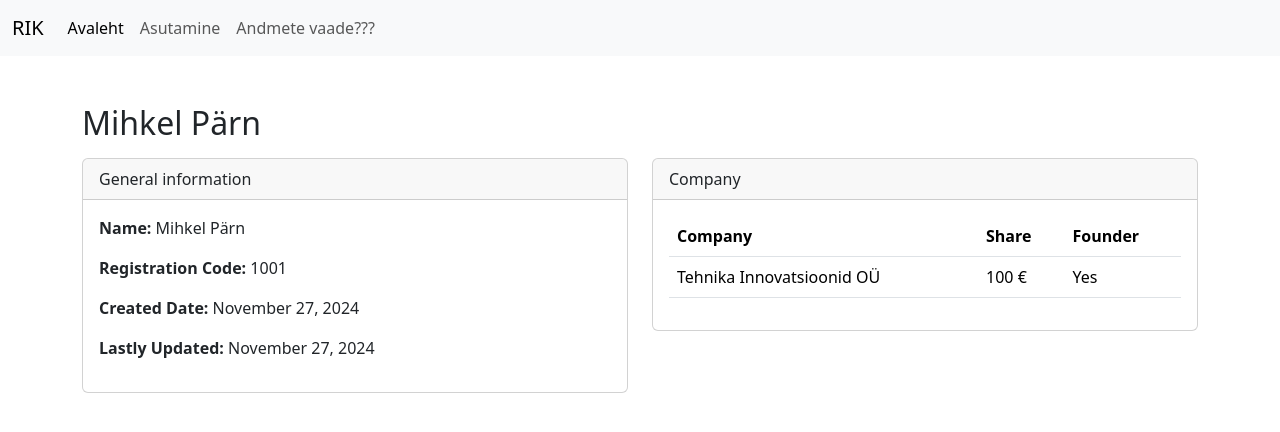
After one commit to stennn2001/prooviulesanne, a Django app: page /company/details/person/1/ in a window 1280 px wide. The commit adds this page. Shown: the top 432 px of the page. Run offline with Django 5.2, Linux system fonts and the light colour scheme; data comes from the database, SQL or seed files in the repository; some libraries are stand-ins or nearby versions.

Commit message:
person endpoint

```diff
--- a/business_registry/urls.py
+++ b/business_registry/urls.py
@@ -7,6 +7,8 @@ urlpatterns = [
     path("create/", views.company_create, name="company_create"),
     # Company details
     path("details/<int:company_id>/", views.company_detail, name="company_detail"),
+    # Person details
+    path("details/person/<int:person_id>/", views.person_detail, name="person_detail"),
     # Search
     path("search/", views.search, name="search"),
     # Company edit
--- a/business_registry/views.py
+++ b/business_registry/views.py
@@ -76,6 +76,16 @@ def company_detail(request, company_id):
     }
     return render(request, 'business_registry/company_detail.html', context)
 
+def person_detail(request, person_id):
+    person = get_object_or_404(Person, pk=person_id)
+    if person:
+        shareholder_company = Shareholder.objects.filter(shareholder_person_id=person).all()
+    context = {
+        "person": person,
+        "shareholder_company": shareholder_company
+    }
+    return render(request, 'business_registry/person_detail.html', context)
+
 def search(request):
     form = SearchForm(request.GET or None)
     search_info = request.GET.get("search", "")
--- a/templates/business_registry/company_create.html
+++ b/templates/business_registry/company_create.html
@@ -70,7 +70,7 @@
 
                 <div class="mb-2 w-50">
                     <label for="{{ form.total_capital.id_for_label }}"
-                        class="form-label">Total capital:</label>
+                        class="form-label">Total capital (€):</label>
 
                     {{ form.total_capital }}
 
@@ -138,7 +138,7 @@
                         <input type="number"
                                min="1"
                                class="form-control form-control-sm"
-                               placeholder="Shares"
+                               placeholder="€"
                                data-shareholder-share-amount />
                     </div>
 
--- a/templates/business_registry/company_detail.html
+++ b/templates/business_registry/company_detail.html
@@ -56,11 +56,11 @@
                                 <td>
                                     {% if holder.shareholder_type == "person" %}
                                         <i class="bi bi-person text-primary pe-1"></i>
-                                        <span>{{ holder.shareholder_person_id.first_name }} {{ holder.shareholder_person_id.last_name }}</span>
+                                        <span><a class="link-dark" href="{% url 'person_detail' holder.shareholder_person_id.id %}">{{ holder.shareholder_person_id.first_name }} {{ holder.shareholder_person_id.last_name }}</a></span>
                                     {% else %}
                                         <i class="bi bi-building text-primary pe-1"></i>
                                         <span>
-                                            <a href="{% url 'company_detail' holder.shareholder_company_id.id %}">{{ holder.shareholder_company_id.name }} ({{ holder.shareholder_company_id.code }})</a></span>
+                                            <a class="link-dark" href="{% url 'company_detail' holder.shareholder_company_id.id %}">{{ holder.shareholder_company_id.name }} ({{ holder.shareholder_company_id.code }})</a></span>
                                     {% endif %}
                                 </td>
                                 <td>{{ holder.share_amount|price }}</td>
--- /dev/null
+++ b/templates/business_registry/person_detail.html
@@ -0,0 +1,79 @@
+{% extends 'base.html' %}
+
+{% block title %}{{ person.first_name }} {{ person.last_name }}{% endblock %}
+
+{% block content %}
+{% load price_filter %}
+
+<div class="container mt-5">
+
+    <h1 class="h2 mb-3">{{ person.first_name }} {{ person.last_name }}</h1>
+
+    <div class="row">
+
+        <div class="mb-3 mb-md-0 col-md-6">
+
+            <div class="card">
+
+                <div class="card-header">
+                    General information
+                </div>
+
+                <div class="card-body">
+
+                    <p><strong>Name:</strong> {{ person.first_name }} {{ person.last_name }}</p>
+                    <p><strong>Registration Code:</strong> {{ person.code }}</p>
+                    <p><strong>Created Date:</strong> {{ person.created_at|date:"F j, Y" }}</p>
+                    <p><strong>Lastly Updated:</strong> {{ person.updated_at|date:"F j, Y" }}</p>
+
+                </div>
+            </div>
+
+        </div>
+
+
+        <div class="col-md-6">
+
+            <div class="card">
+
+                <div class="card-header">
+                    Company
+                </div>
+                {% if shareholder_company %}
+                <div class="card-body">
+
+                    <table class="table">
+                        <thead>
+                            <tr>
+                                <th scope="col">Company</th>
+                                <th scope="col">Share</th>
+                                <th scope="col">Founder</th>
+                            </tr>
+                        </thead>
+                        <tbody>
+                            {% for holder in shareholder_company %}
+                            <tr>
+                                <td>
+                                    {{ holder.company_id.name }}
+                                </td>
+                                <td>{{ holder.share_amount|price}}</td>
+                                <td>{% if holder.is_founder %}Yes{% else %}No{% endif %}</td>
+                            </tr>
+                            {% endfor %}
+                        </tbody>
+                    </table>
+
+                    {% else %}
+                        <div class="alert alert-warning text-center m-2" role="alert">
+                            No company found
+                        </div>
+
+                {% endif %}
+                </div>
+            </div>
+
+        </div>
+
+    </div>
+
+{% endblock %}
```
